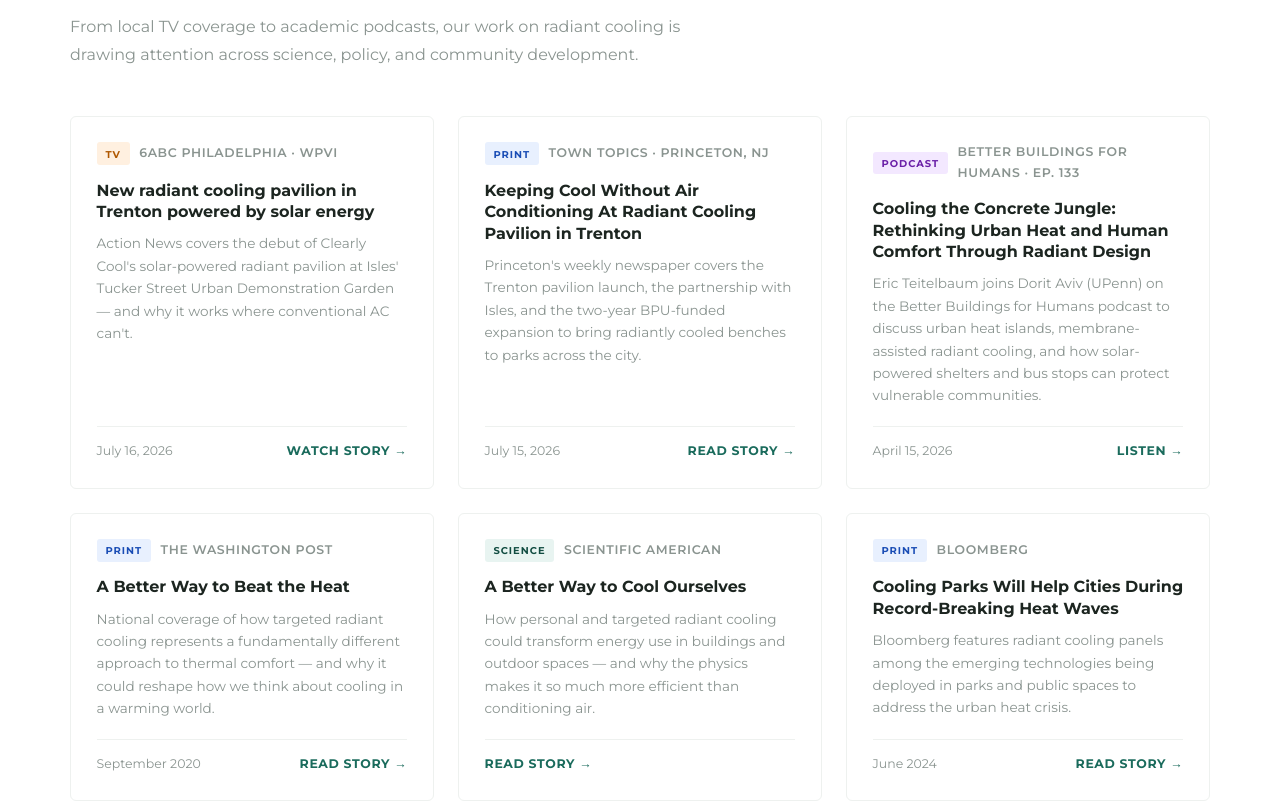
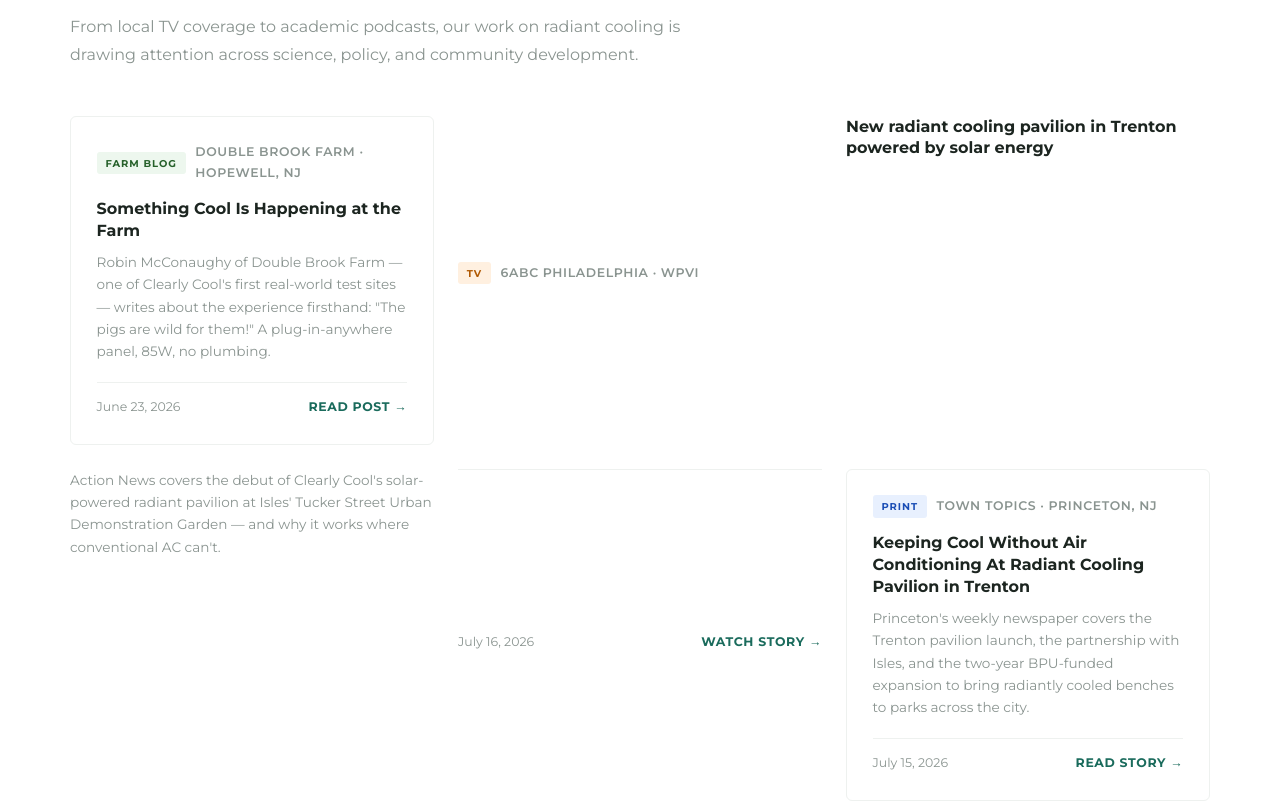
Before and after one commit to eteitelb/clearlyCoolWPX, a plain HTML site: page index.html in a window 1280 px wide. Shown: the part 7921-8725 px from the top of the page. Drawn offline with Linux system fonts and the light colour scheme.

Commit message:
Update index.html

```diff
--- a/index.html
+++ b/index.html
@@ -494,6 +494,7 @@
       text-transform: uppercase; padding: .2rem .55rem;
       border-radius: 3px; flex-shrink: 0;
     }
+    .media-outlet-tag.farm    { background: #edf7ee; color: #256029; }
     .media-outlet-tag.tv      { background: #fff0e0; color: #b05800; }
     .media-outlet-tag.print   { background: #e8f0fe; color: #1a4db5; }
     .media-outlet-tag.podcast { background: #f3e8ff; color: #6b21a8; }
@@ -957,7 +958,18 @@
     <p class="section-sub">From local TV coverage to academic podcasts, our work on radiant cooling is drawing attention across science, policy, and community development.</p>
     <div class="media-grid">
 
-      <a class="media-card" href="https://6abc.com/post/uptick-patients-respiratory-symptoms-seen-heat-wave-canadian-wildfire-smoke-hit-philadelphia-region/19521058/" target="_blank" rel="noopener">
+      <a class="media-card" href="https://doublebrookfarm.com/something-cool-is-happening-at-the-farm/" target="_blank" rel="noopener">
+        <div class="media-card-outlet">
+          <span class="media-outlet-tag farm">Farm Blog</span>
+          <span class="media-outlet-name">Double Brook Farm · Hopewell, NJ</span>
+        </div>
+        <h3 class="media-card-headline">Something Cool Is Happening at the Farm</h3>
+        <p class="media-card-desc">Robin McConaughy of Double Brook Farm — one of Clearly Cool's first real-world test sites — writes about the experience firsthand: "The pigs are wild for them!" A plug-in-anywhere panel, 85W, no plumbing.</p>
+        <div class="media-card-meta">
+          <span class="media-date">June 23, 2026</span>
+          <span class="media-read">Read post →</span>
+        </div>
+      </a>
         <div class="media-card-outlet">
           <span class="media-outlet-tag tv">TV</span>
           <span class="media-outlet-name">6abc Philadelphia · WPVI</span>
```
